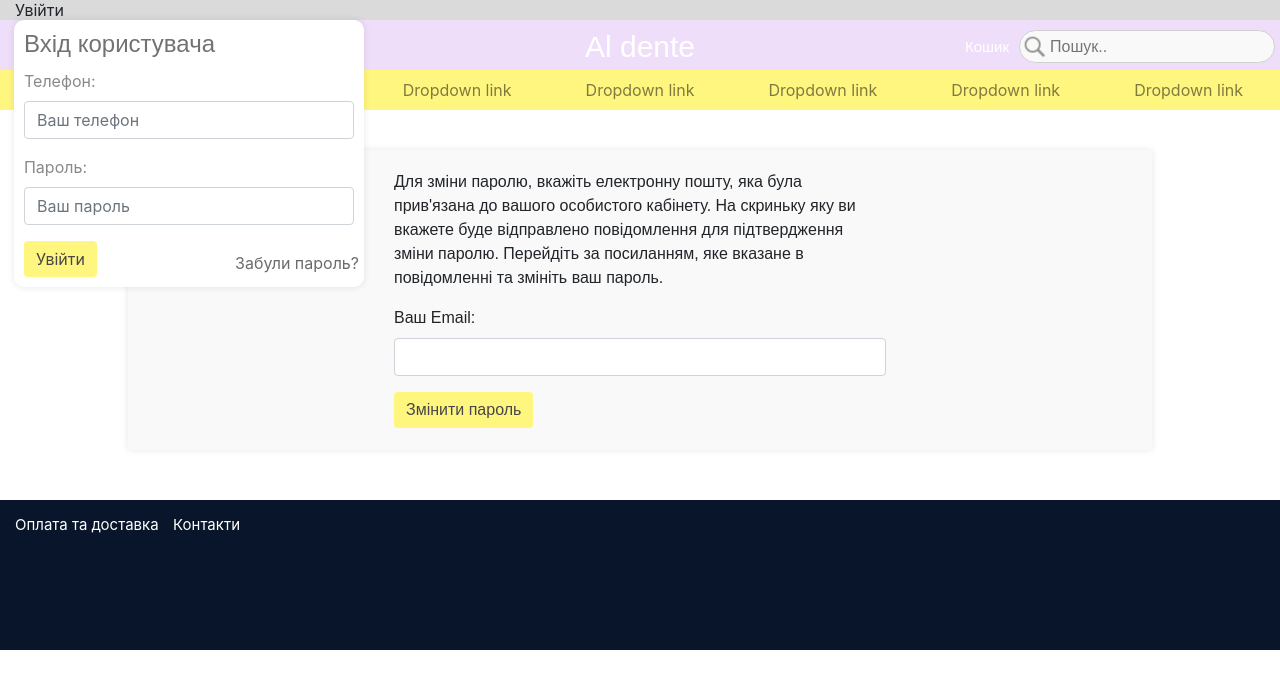
After one commit to IvanPryvedenets/Project, a Django app: page /forgot_password/ in a window 1280 px wide. The commit adds this page. Shown: the top 689 px of the page. Run offline with Django 3.2, Linux system fonts and the light colour scheme; data that the repository does not hold is empty; some libraries are stand-ins or nearby versions.

Commit message:
Load mew files

```diff
--- a/Story/Performer/context_processors.py
+++ b/Story/Performer/context_processors.py
@@ -18,6 +18,8 @@ def context_processor(request):
         sum_of_products += basket.number
         sum_of_price += basket.total_price
         sum_of_weight += basket.product.weight
+        if basket.number > 1:
+            sum_of_weight = sum_of_weight * basket.number
 
     user_login_form = UserLoginForm()
 
--- a/Story/Performer/forms.py
+++ b/Story/Performer/forms.py
@@ -119,3 +119,23 @@ class UserLoginForm(forms.Form):
 
     username.widget.attrs.update({'class': 'form-control', 'placeholder': "Ваш телефон", 'data-mask': '+38(000)000-00-00'})
     password.widget.attrs.update({'class': 'form-control', 'placeholder': "Ваш пароль"})
+
+
+class EmailForm(forms.Form):
+
+    fields = ['email']
+
+    email = forms.EmailField(label='Ваш Email', max_length=30)
+
+    email.widget.attrs.update({'class': 'form-control'})
+
+
+class ChangePasswordForm(forms.Form):
+
+    fields = ['password_1', 'password_2']
+
+    password_1 = forms.CharField(widget=forms.PasswordInput, label='Введіть пароль', required=True, max_length=20, min_length=7)
+    password_2 = forms.CharField(widget=forms.PasswordInput, label='Підтвердьте пароль', required=True, max_length=20, min_length=7)
+
+    password_1.widget.attrs.update({'class': 'form-control'})
+    password_2.widget.attrs.update({'class': 'form-control'})
--- a/Story/Performer/static/css/style.css
+++ b/Story/Performer/static/css/style.css
@@ -2,7 +2,6 @@ html, body {
     padding: 0;
     margin: 0;
     width: 100%;
-    height: 100%;
 }
 
 header {
@@ -42,17 +41,17 @@ header {
 }
 
 .user-login-box {
-    width: 350px;
-    padding: 10px;
-    float: left;
-    position: relative;
-    top: 25px;
-    right: 50px;
     background: white;
     border 1px solid silver;
     border-radius: 10px;
     box-shadow: 0 0 7px rgba(0, 0, 0, 0.1);
     display: none;
+    float: left;
+    padding: 10px;
+    position: relative;
+    right: 50px;
+    top: 20px;
+    width: 350px;
     z-index: 11;
 }
 
@@ -61,8 +60,14 @@ header {
 }
 
 .user-login-box button {
+    left: 0;
     top: 0;
-    left: 0;
+}
+
+.user-login-box a {
+    float: right;
+    position: relative;
+    top: 10px;
 }
 
 .user-login-form {
@@ -1136,8 +1161,49 @@ input[type='search']:hover {
 }
 
 
+/*--------------------------------------------Стилі для сторінки надсилання повідомлення зі зміною паролю на пошту--------------*/
+.forgot-pass-content, .change-pass-content {
+    background: #f9f9f9;
+    box-shadow: 0 0 7px rgba(0, 0, 0, 0.1);
+    font-family: 'Rubik Light', sans-serif;
+    float: left;
+    min-height: 300px;
+    left: 10%;
+    padding: 20px;
+    position: relative;
+    top: 50px;
+    width: 80%;
+}
+
+.forgot-pass-form, .change-pass-form {
+    width: 50%;
+    margin: auto;
+}
+
+.change-pass-form {
+    width: 40%;
+}
+
+.change-pass-form button{
+    left: 0;
+    top: 0;
+}
+
+.forgot-pass-form button{
+    left: 0;
+    top: 0;
+}
+
+
+/*--------------------------------------------Стилі для сторінки зміною паролю-------------------------------------*/
+
+
+
 footer {
+    background: #08152b;
+    float: left;
+    height: 150px;
+    position: relative;
+    top: 100px;
     width: 100%;
-    height: 150px;
-    background: #08152b;
 }
--- /dev/null
+++ b/Story/Performer/templates/Performer/Forgot_password.html
@@ -0,0 +1,16 @@
+{% extends 'base.html' %}
+
+{% block content %}
+    <div class="forgot-pass-wrapper">
+        <div class="forgot-pass-content">
+            <form class="forgot-pass-form" method="POST">{% csrf_token %}
+                <div><p>Для зміни паролю, вкажіть електронну пошту, яка була прив'язана до вашого
+                особистого кабінету. На скриньку яку ви вкажете буде відправлено повідомлення
+                для підтвердження зміни паролю. Перейдіть за посиланням, яке вказане в повідомленні та
+                змініть ваш пароль.</p></div>
+                {{ form.as_p }}
+                <button class="btn btn-primary">Змінити пароль</button>
+            </form>
+        </div>
+    </div>
+{% endblock %}
--- a/Story/Performer/templates/Performer/Profile.html
+++ b/Story/Performer/templates/Performer/Profile.html
@@ -11,7 +11,6 @@
                     <button class="btn btn-primary" type="submit">Змінити</button>
                 </form>
             </div>
-            <br>
             <a href="{% url 'Logout_user_url' %}">Вийти</a>
             <span>Використовується як логін</span>
         </div>
@@ -43,7 +42,7 @@
                                     <h6 class="title">{{ product.title }}</h6>
                                     <div class="purchased-product-price">Ціна: {{ product.price }}</div>
                                     <div class="purchased-product-number">Кількість: {{ product.number }}</div>
-                                    <div class="purchased-product-total_price">{{ product.total_price }}</div>
+                                    <div class="purchased-product-total_price">Загальна ціна: {{ product.total_price }}</div>
                                 </div>
                             {% endif %}
                         {% endfor %}
--- a/Story/Performer/urls.py
+++ b/Story/Performer/urls.py
@@ -10,6 +10,9 @@ urlpatterns = [
     path('user_profile/', Profile.as_view(), name='User_profile_url'),
     path('login_user/', login_user, name='Login_user_url'),
     path('logout_user/', logout_user, name='Logout_user_url'),
+    path('forgot_password/', ForgotPassword.as_view(), name='Forgot_password_url'),
+    path('forgot_password_send/', forgot_password_send, name='Forgot_password_send_url'),
+    path('change_password/<str:link>/', ChangePassword.as_view(), name='Change_password_url'),
 
     path('jqueryworker/', func, name='JqueryWorker')
 ]
--- a/Story/Performer/views.py
+++ b/Story/Performer/views.py
@@ -8,6 +8,8 @@ from django.core.exceptions import ObjectDoesNotExist
 from django.core.mail import send_mail
 from django.conf import settings
 from django.template.loader import render_to_string
+from django.core.signing import Signer
+import random
 
 from .forms import *
 from .models import *
@@ -36,7 +38,15 @@ class HomePage(View):
 
             return render(request, 'Performer/Search_results.html', context={'products': products})
         else:
-            products = Product.objects.all()
+            all_products = Product.objects.all()
+
+            products = []
+            while all_products:
+                products.append(all_products[random.randint(1, len(all_products)-1)])
+
+                if len(products) == 8:
+                    break
+
             return render(request, 'Performer/Home_page.html', context={'products': products})
 
 
@@ -46,6 +56,7 @@ class ProductInformation(View):
     def get(self, request, slug):
 
         product = Product.objects.get(slug=slug)
+        products = Product.objects.filter(brand=product.brand)
 
         if request.user.is_authenticated:
             field_data = {
@@ -57,7 +68,8 @@ class ProductInformation(View):
             form = CommentForm()
 
         comments = Comment.objects.filter(product=product)
-        return render(request, 'Performer/Product_information.html', context={'product': product, 'form': form, 'comments': comments})
+
+        return render(request, 'Performer/Product_information.html', context={'product': product, 'products': products, 'form': form, 'comments': comments})
 
     def post(self, request, slug):
         product = Product.objects.get(slug=slug)
@@ -116,7 +128,9 @@ class Checkout(View):
         except IndexError:
             return redirect('/cart/')
 
-        return render(request, 'Performer/Checkout.html', context={'form': form, 'product_baskets': product_baskets, 'password_form': password_form})
+        return render(request, 'Performer/Checkout.html', context={'form': form,
+                                                                   'product_baskets': product_baskets,
+                                                                   'password_form': password_form})
 
     def post(self, request):
 
@@ -340,6 +354,91 @@ def logout_user(request):
     return redirect('/')
 
 
+class ForgotPassword(View):
+    def get(self, request):
+
+        form = EmailForm()
+
+        return render(request, 'Performer/Forgot_password.html', context={'form': form})
+
+    def post(self, request):
+
+        form = EmailForm(request.POST)
+
+        if request.method == 'POST' and form.is_valid():
+            email = request.POST.get('email')
+            try:
+                user = User.objects.get(email=email)
+            except ObjectDoesNotExist:
+                error = 'Вказоно невірний Email'
+                return render(request, 'Performer/Forgot_password.html', context={'form': form, 'error': error})
+
+            signer = Signer()
+
+            global script_email
+
+            script_email = signer.sign(email)
+
+            link = 'http://127.0.0.1:8000/change_password/' + script_email.split(':')[1] + '/'
+
+            subject = 'Зміна паролю'
+
+            html_message = render_to_string(
+                'Performer/Forgot_password_message.html', {'link': link}
+            )
+
+            send_mail(subject, 'message', settings.EMAIL_HOST_USER, [email], html_message=html_message, fail_silently=False)
+
+            return redirect('/forgot_password_send/')
+
+
+def forgot_password_send(request):
+    return render(request, 'Performer/Forgot_password_send.html')
+
+
+class ChangePassword(View):
+    def get(self, request, link):
+
+        signer = Signer()
+
+        global email
+
+        email = signer.unsign(script_email)
+
+        audit = signer.sign(email).split(':')[1]
+
+        if link != audit:
+            message = 'Паге нот фаунд'
+
+            form = EmailForm()
+
+            return render(request, 'Performer/Forgot_password.html', context={'form': form, 'message': message})
+
+        form = ChangePasswordForm()
+
+        return render(request, 'Performer/Change_password_page.html', context={'form': form})
+
+    def post(self, request, link):
+
+        form = ChangePasswordForm(request.POST)
+
+        if request.method == 'POST' and form.is_valid():
+
+            user = User.objects.get(email=email)
+
+            new_password = form.cleaned_data['password_2']
+
+            user.set_password(new_password)
+
+            user.save()
+
+            user = authenticate(request, username=user.username, password=new_password)
+
+            login(request, user)
+
+            return redirect('/user_profile/')
+
+
 # Робота з ajax та json
 def func(request):
     if request.method == 'POST':
@@ -348,7 +447,6 @@ def func(request):
         session_key = request.session.session_key
 
         if request.POST.get('delete'):
-
             product_id = request.POST.get('product_id')
             basket = Basket.objects.get(id_product=product_id)
             basket.delete()
@@ -362,7 +460,6 @@ def func(request):
             basket.save()
 
         elif request.POST.get('create'):
-
             product_id = request.POST.get('product_id')
             product_image = request.POST.get('product_image')
             product_title = request.POST.get('product_title')
--- a/Story/templates/base.html
+++ b/Story/templates/base.html
@@ -29,6 +29,7 @@
                         {% endif %}
                         {{ user_login_form.as_p }}
                         <button class="btn btn-primary" type="submit">Увійти</button>
+                        <a href="{% url 'Forgot_password_url' %}">Забули пароль?</a>
                     </form>
                 </div>
             {% endif %}
```
Also changed, not shown: other parts of Story/Performer/static/css/style.css (+69 -49 lines), Story/Performer/templates/Performer/Change_password_page.html (added, +12 -0 lines), Story/Performer/templates/Performer/Forgot_password_message.html (added, +14 -0 lines), Story/Performer/templates/Performer/Forgot_password_send.html (added, +9 -0 lines), Story/Performer/templates/Performer/Product_information.html (+11 -1 lines), Story/Performer/static/js/jquery.js.
